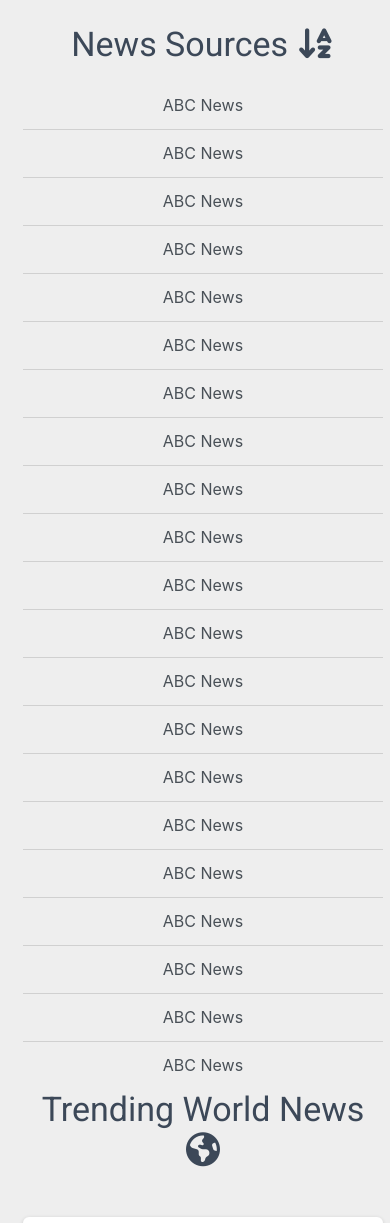
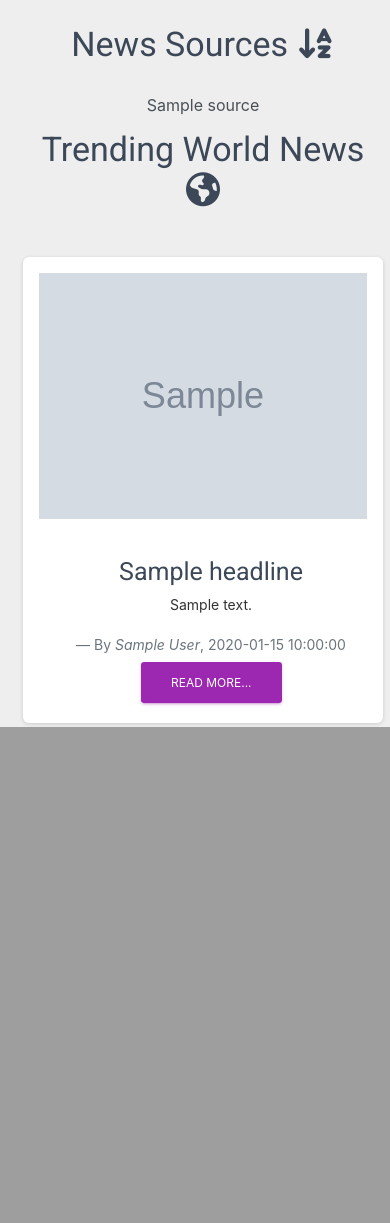
Before and after one commit to D-Kamunya/news-411, a Flask app: template app/templates/index.html in a window 390 px wide. Shown: the part 675-1898 px from the top of the page. After the commit the page ends 1402 px from the top, so only its background shows below. Run offline with Flask 2, Linux system fonts and the light colour scheme; the template is opened without the code that fills it: most values are stand-ins (such as "Sample title", 1, 10 or a date in 2020); grey boxes marked "Sample" are stand-in pictures; parts of the project's set-up code (start-up, migrations or seed data) failed here and were passed over; some libraries are stand-ins or nearby versions.

Commit message:
Import get sources and get headlines in the index view

```diff
--- a/app/templates/index.html
+++ b/app/templates/index.html
@@ -5,42 +5,23 @@
     <div class="col-lg-4">
       <h4 class="display-4 text-center mb-3"><strong>News Sources  <i class="fa fa-sort-alpha-asc" aria-hidden="true"></i></strong></h4>
       <div class="list-group list-group-flush">
-        <a href="" class="list-group-item list-group-item-action">ABC News</a>
-        <a href="" class="list-group-item list-group-item-action">ABC News</a>
-        <a href="" class="list-group-item list-group-item-action">ABC News</a>
-        <a href="" class="list-group-item list-group-item-action">ABC News</a>
-        <a href="" class="list-group-item list-group-item-action">ABC News</a>
-        <a href="" class="list-group-item list-group-item-action">ABC News</a>
-        <a href="" class="list-group-item list-group-item-action">ABC News</a>
-        <a href="" class="list-group-item list-group-item-action">ABC News</a>
-        <a href="" class="list-group-item list-group-item-action">ABC News</a>
-        <a href="" class="list-group-item list-group-item-action">ABC News</a>
-        <a href="" class="list-group-item list-group-item-action">ABC News</a>
-        <a href="" class="list-group-item list-group-item-action">ABC News</a>
-        <a href="" class="list-group-item list-group-item-action">ABC News</a>
-        <a href="" class="list-group-item list-group-item-action">ABC News</a>
-        <a href="" class="list-group-item list-group-item-action">ABC News</a>
-        <a href="" class="list-group-item list-group-item-action">ABC News</a>
-        <a href="" class="list-group-item list-group-item-action">ABC News</a>
-        <a href="" class="list-group-item list-group-item-action">ABC News</a>
-        <a href="" class="list-group-item list-group-item-action">ABC News</a>
-        <a href="" class="list-group-item list-group-item-action">ABC News</a>
-        <a href="" class="list-group-item list-group-item-action">ABC News</a>
-
-
+        {% for source in sources %}
+        <a href="{{url_for('source_news',source_id=source.id)}}" class="list-group-item list-group-item-action">{{source.name}}</a>
+        {%endfor%}
       </div>
     </div>
     <div class="col-lg-8">
         <h4 class="text-center display-4 mb-3"><strong>Trending World News <i class="fa fa-globe" aria-hidden="true"></i></strong></h4>
         <div class="row">
+          {%for headline in headlines%}
           <div class="col-lg-12 col-md-12 col-sm-12">
             <div class="card mb-1" style="width: 100%;">
 
               <div class="row">
                 <div class="col-md-6 offset-md-1 mx-3 my-3">
                   <div class="view overlay">
-                    <img class="img-fluid" src="https://mdbootstrap.com/img/Photos/Others/photo6.jpg" alt="Card image cap">
-                    <a href="#!">
+                    <img class="img-fluid" src="{{headline.article_img}}" alt="Card image cap">
+                    <a href="#">
                       <div class="mask rgba-white-slight waves-effect waves-light"></div>
                     </a>
                   </div>
@@ -48,95 +29,18 @@
                 <div class="col-md-5 text-md-left ml-3 mt-1">
                   <div class="card-body">
                     <!-- Title -->
-                    <h3 class="card-title mb-1"><strong>Belarus leader visits Russia to secure support amid protests</strong></h3>
+                    <h3 class="card-title mb-1"><strong>{{headline.title}}</strong></h3>
                    <!-- Text -->
-                    <p class="card-text">MOSCOW -- Belarus' authoritarian president visited Russia Monday in a bid to secure more loans and political... </p>
-                    <footer class="blockquote-footer">By <cite title="Source Title">Source Title</cite>, 2020-09-14</footer>
-                    <a href=""><button class="btn btn-primary">Read more...</button></a>
+                    <p class="card-text">{{headline.description}} </p>
+                    <footer class="blockquote-footer">By <cite title="Source Title">{{headline.author}}</cite>, {{headline.published_at}}</footer>
+                    <a href="{{headline.url}}"><button class="btn btn-primary">Read more...</button></a>
                   </div>
                 </div>
               </div>
 
             </div>
           </div>
-          <div class="col-lg-12 col-md-12 col-sm-12">
-            <div class="card mb-1" style="width: 100%;">
-
-              <div class="row">
-                <div class="col-md-6 offset-md-1 mx-3 my-3">
-                  <div class="view overlay">
-                    <img class="img-fluid" src="https://mdbootstrap.com/img/Photos/Others/photo6.jpg" alt="Card image cap">
-                    <a href="#!">
-                      <div class="mask rgba-white-slight waves-effect waves-light"></div>
-                    </a>
-                  </div>
-                </div>
-                <div class="col-md-5 text-md-left ml-3 mt-1">
-                  <div class="card-body">
-                    <!-- Title -->
-                    <h3 class="card-title mb-1"><strong>Belarus leader visits Russia to secure support amid protests</strong></h3>
-                   <!-- Text -->
-                    <p class="card-text">MOSCOW -- Belarus' authoritarian president visited Russia Monday in a bid to secure more loans and political... </p>
-                    <footer class="blockquote-footer">By <cite title="Source Title">Source Title</cite>, 2020-09-14</footer>
-                    <a href=""><button class="btn btn-primary">Read more...</button></a>
-                  </div>
-                </div>
-              </div>
-
-            </div>
-          </div>
-          <div class="col-lg-12 col-md-12 col-sm-12">
-            <div class="card mb-1" style="width: 100%;">
-
-              <div class="row">
-                <div class="col-md-6 offset-md-1 mx-3 my-3">
-                  <div class="view overlay">
-                    <img class="img-fluid" src="https://mdbootstrap.com/img/Photos/Others/photo6.jpg" alt="Card image cap">
-                    <a href="#!">
-                      <div class="mask rgba-white-slight waves-effect waves-light"></div>
-                    </a>
-                  </div>
-                </div>
-                <div class="col-md-5 text-md-left ml-3 mt-1">
-                  <div class="card-body">
-                    <!-- Title -->
-                    <h3 class="card-title mb-1"><strong>Belarus leader visits Russia to secure support amid protests</strong></h3>
-                   <!-- Text -->
-                    <p class="card-text">MOSCOW -- Belarus' authoritarian president visited Russia Monday in a bid to secure more loans and political... </p>
-                    <footer class="blockquote-footer">By <cite title="Source Title">Source Title</cite>, 2020-09-14</footer>
-                    <a href=""><button class="btn btn-primary">Read more...</button></a>
-                  </div>
-                </div>
-              </div>
-
-            </div>
-          </div>
-          <div class="col-lg-12 col-md-12 col-sm-12">
-            <div class="card mb-1" style="width: 100%;">
-
-              <div class="row">
-                <div class="col-md-6 offset-md-1 mx-3 my-3">
-                  <div class="view overlay">
-                    <img class="img-fluid" src="https://mdbootstrap.com/img/Photos/Others/photo6.jpg" alt="Card image cap">
-                    <a href="#!">
-                      <div class="mask rgba-white-slight waves-effect waves-light"></div>
-                    </a>
-                  </div>
-                </div>
-                <div class="col-md-5 text-md-left ml-3 mt-1">
-                  <div class="card-body">
-                    <!-- Title -->
-                    <h3 class="card-title mb-1"><strong>Belarus leader visits Russia to secure support amid protests</strong></h3>
-                   <!-- Text -->
-                    <p class="card-text">MOSCOW -- Belarus' authoritarian president visited Russia Monday in a bid to secure more loans and political... </p>
-                    <footer class="blockquote-footer">By <cite title="Source Title">Source Title</cite>, 2020-09-14</footer>
-                    <a href=""><button class="btn btn-primary">Read more...</button></a>
-                  </div>
-                </div>
-              </div>
-
-            </div>
-          </div>
+          {%endfor%}
         </div>
 
 
--- a/app/views.py
+++ b/app/views.py
@@ -1,5 +1,6 @@
 from flask import render_template
 from app import app
+from .requests import get_sources,get_top_headlines
 
 # Views
 @app.route('/')
@@ -8,7 +9,9 @@
     '''
     View root page function that returns the index page and its data
     '''
-    return render_template('index.html')
+    news_sources = get_sources()
+    top_headlines=get_top_headlines()[0:15]
+    return render_template('index.html',sources = news_sources,headlines = top_headlines)
 
 
 @app.route('/category/<category_name>')
```
